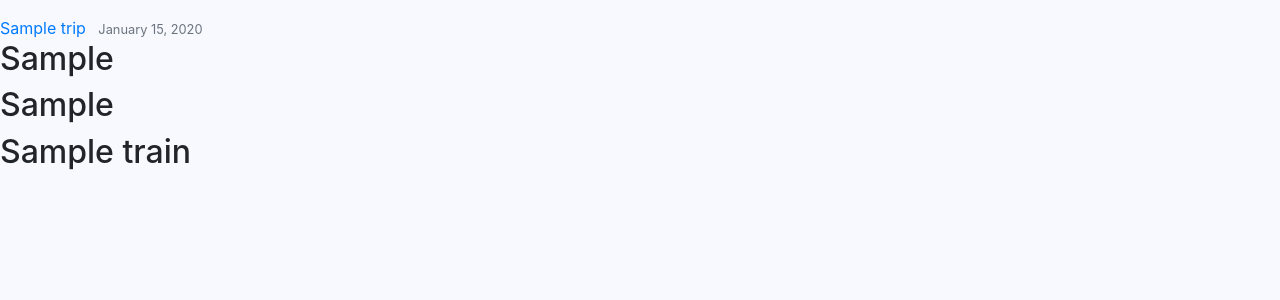
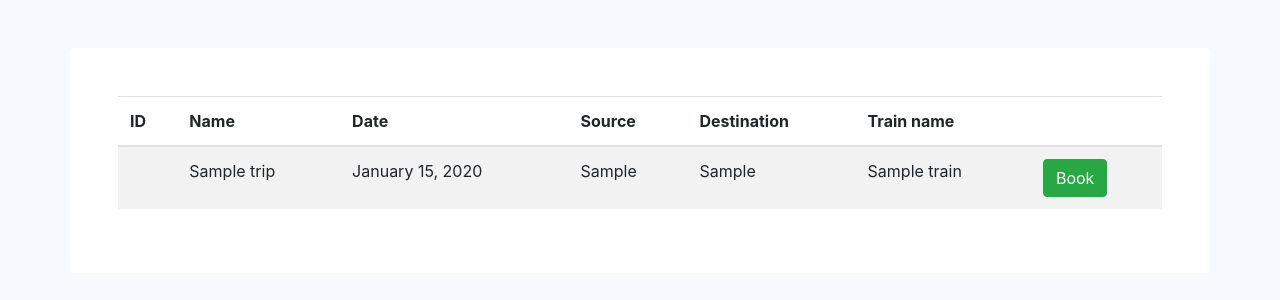
Before and after one commit to CatB1t/WebTrainReservation, a Django app: page / in a window 1280 px wide. Shown: the part 109-409 px from the top of the page. Run offline with Django 3.2, Linux system fonts and the light colour scheme; tables that the repository leaves empty hold one stand-in row (values such as "Sample post"); some libraries are stand-ins or nearby versions.

Commit message:
Update home
Added styling for home

```diff
--- a/trainres/trips/templates/trips/home.html
+++ b/trainres/trips/templates/trips/home.html
@@ -1,17 +1,31 @@
 {% extends "trips/base.html" %}
 {% block content %}
+{% if trips %}
+<div class="container rounded bg-white mt-5 p-5 table-responsive">
+<table class="table table-striped">
+    <thead>
+        <th scope="col">ID</th>
+        <th scope="col">Name</th>
+        <th scope="col">Date</th>
+        <th scope="col">Source</th>
+        <th scope="col">Destination</th>
+        <th scope="col">Train name</th>
+        <th scope="col"></th>
+    </thead>
+    <tbody>
 {% for trip in trips %}
-<article class="media content-section">
-    <div class="media-body">
-        <div class="article-metadata">
-            <a class="mr-2" href="#">{{ trip.Trip_name }}</a>
-            <small class="text-muted">{{ trip.date_time|date:"F d, Y" }}</small>
-        </div>
-        <h2>{{ trip.source }}</h2>
-        <h2>{{ trip.destination }}</h2>
-        <h2>{{ trip.reserved_seatstrain_id. }}</h2>
-        <h2>{{ trip.train_id.Train_name }}</h2>
-    </div>
-</article>
+<tr>
+        <td>{{ trip.reserved_seatstrain_id. }}</td>
+        <td>{{ trip.Trip_name }}</td>
+        <td>{{ trip.date_time|date:"F d, Y" }}</td>
+        <td>{{ trip.source }}</td>
+        <td>{{ trip.destination }}</td>
+        <td>{{ trip.train_id.Train_name }}</td>
+        <td><button type="button" class="btn btn-success">Book</button></td>
+    </tr>
 {% endfor %}
+    </tbody>
+</table>
+</div>
+{% endif %}
 {% endblock content %}
```
